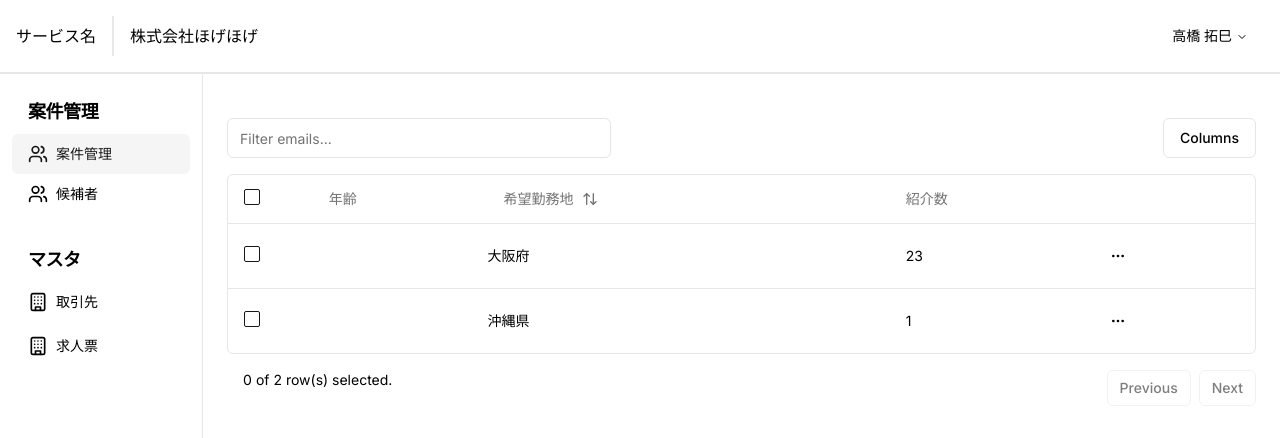
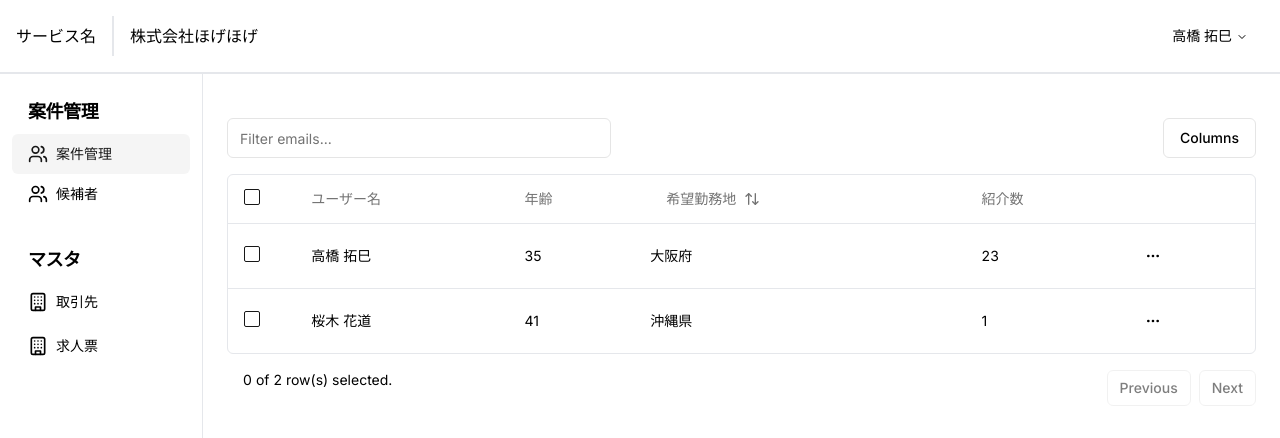
Before and after one commit to daiti0113/yamamoto-san, a Next.js app: page /progresses in a window 1280 px wide. Shown: the top 438 px of the page. Built offline with nearby package versions, Linux system fonts and the light colour scheme.

Commit message:
デザインに合わせてサンプルページを修正

```diff
--- a/package.json
+++ b/package.json
@@ -25,6 +25,7 @@
     "@tanstack/react-table": "^8.11.7",
     "class-variance-authority": "^0.7.0",
     "clsx": "^2.1.0",
+    "dayjs": "^1.11.10",
     "lucide-react": "^0.320.0",
     "next": "14.1.0",
     "react": "^18",
--- a/src/app/progresses/page.tsx
+++ b/src/app/progresses/page.tsx
@@ -37,6 +37,7 @@ import {
 } from "@/components/organisms/DropdownMenu"
 import { useState } from "react"
 import { User } from "@/types/typescript-axios"
+import { calcAge } from "@/lib/date"
 
 const SamplePage = ({ }) => {
   return (
@@ -223,8 +224,14 @@ export const columns: ColumnDef<User>[] = [
     enableHiding: false
   },
   {
+    id: "userName",
+    header: "ユーザー名",
+    accessorFn: (row) => `${row.lastName} ${row.firstName}`
+  },
+  {
     accessorKey: "age",
-    header: "年齢"
+    header: "年齢",
+    accessorFn: (row) => row.dateOfBirth ? calcAge(row.dateOfBirth) : "-"
   },
   {
     accessorKey: "preferredWorkLocation",
--- /dev/null
+++ b/src/lib/date.ts
@@ -0,0 +1,13 @@
+/** Day.js 関連の import */
+import dayjs from "dayjs"
+import ja from "dayjs/locale/ja"
+/** NOTE: location(Japan)を設定する */
+dayjs.locale(ja)
+
+export const calcAge = (birthday: string) => {
+  const today = dayjs()
+  const birthDate = dayjs(birthday)
+  const baseAge = today.year() - birthDate.year()
+  const thisBirthday = dayjs(`${today.year()}-${birthDate.month() + 1}-${birthDate.date()}`)
+  return today.isBefore(thisBirthday) ? baseAge - 1 : baseAge
+}
```
Also changed, not shown: 1 other file (tests, documents, lock files or other folders).
